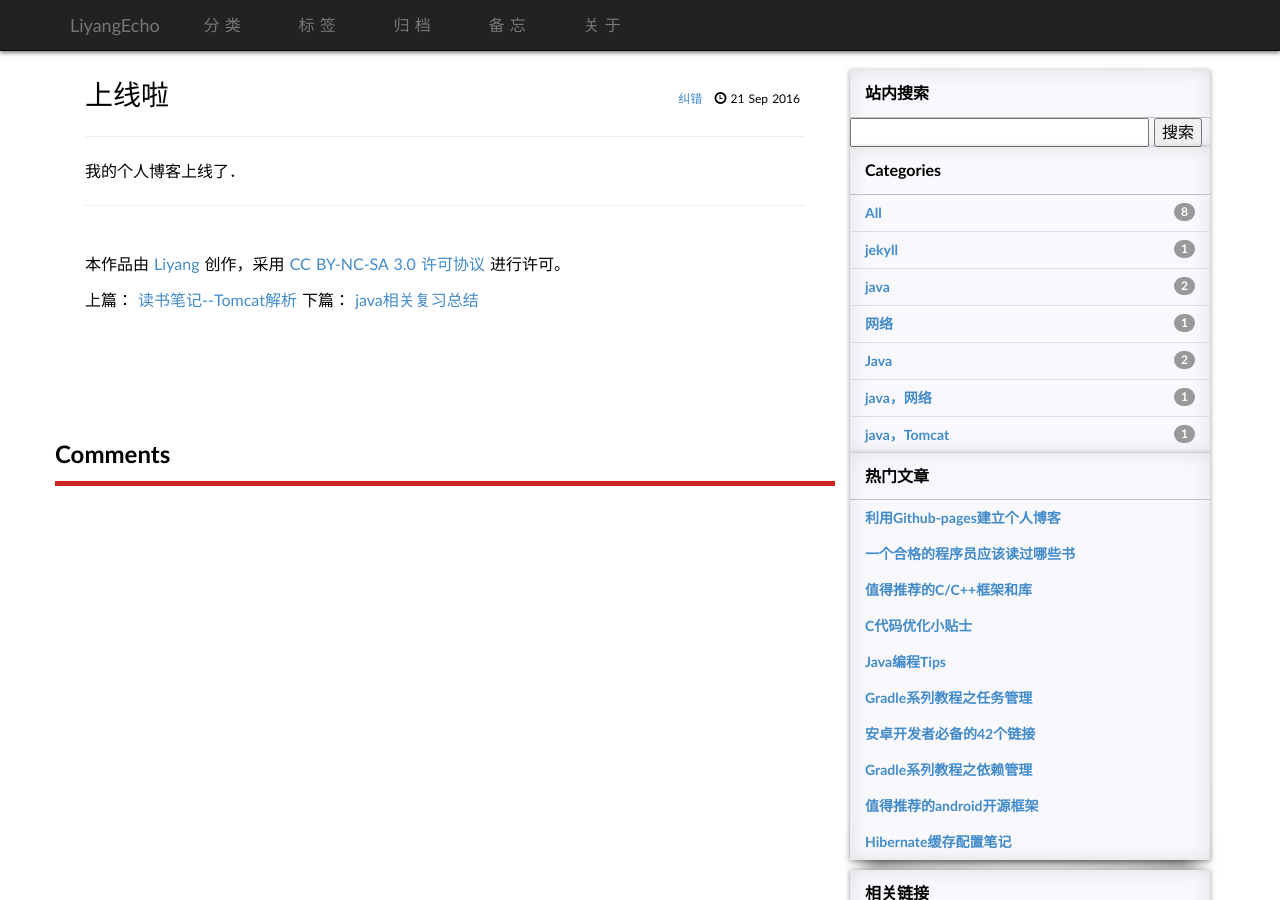
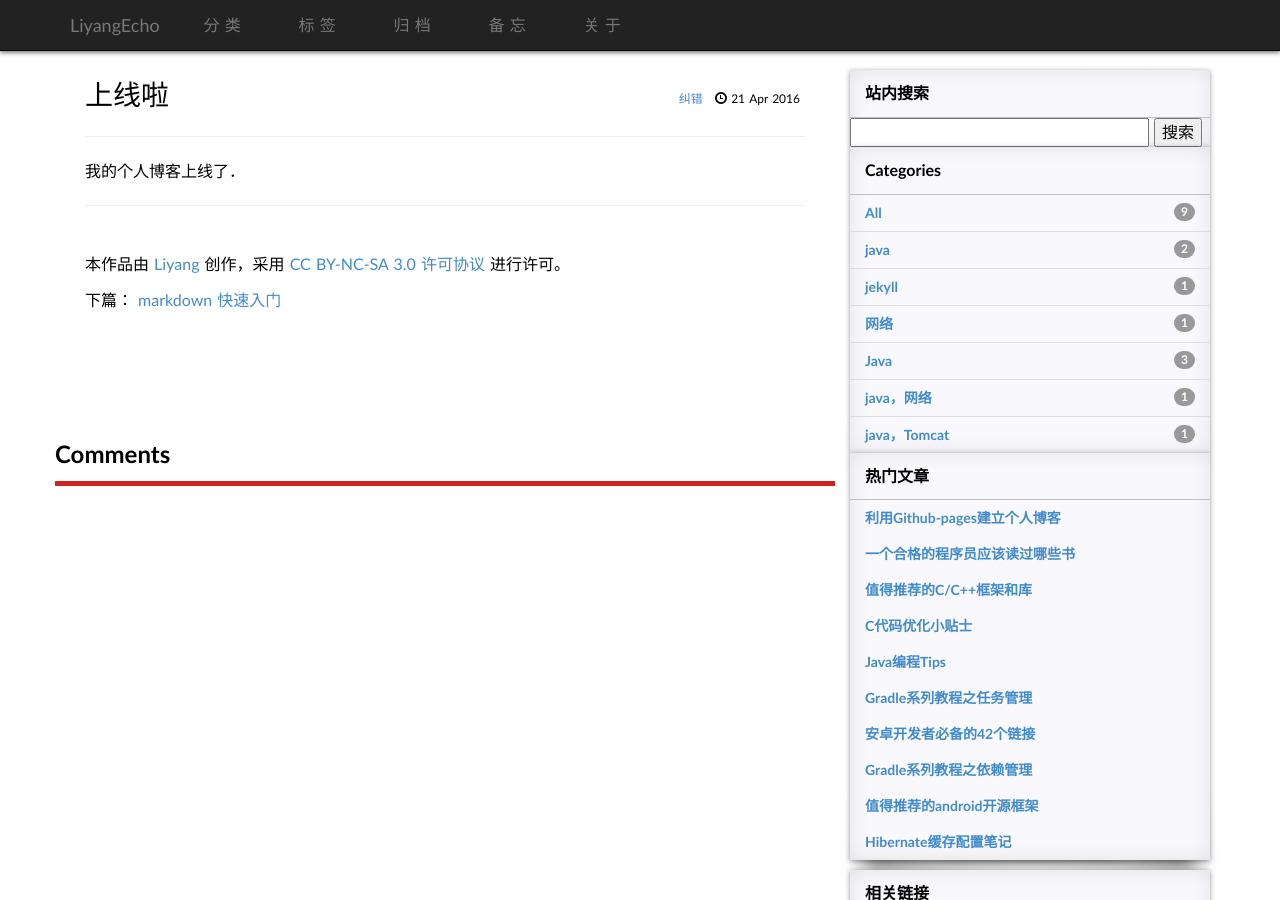
Before and after one commit to coodlyer/coodlyer.github.io, a Jekyll site: the page built from _posts/2016-04-21-in-the-rain.md, in a window 1280 px wide and 900 px high. Built offline with Jekyll 4.4.1, drawn with Linux system fonts in a browser that asks for light colours; some web fonts are replaced; comment, search, counter and statistics services are not loaded; some of the changed lines change nothing that is shown.

Commit message:
update article

````diff
--- a/_posts/2016-04-21-in-the-rain.md
+++ b/_posts/2016-04-21-in-the-rain.md
@@ -1,8 +1,7 @@
 ---
 title: 上线啦
-date: 2016-09-21 01:05:13 +0800
+date: 2016-04-21 01:05:13 +0800
 layout: post
-permalink: /blog/2016/09/21/on-the-net.html
 categories:
   - java
 tags:
--- /dev/null
+++ b/_posts/2016-12-05-Sort.md
@@ -0,0 +1,270 @@
+---
+layout: post
+title: 常用排序算法的java实现
+description: 近期面试复习中，对常用的排序算法进行了java实现
+keywords: Java
+categories : [Java]
+tags : [Java]
+---
+
+作者：李阳
+
+-------------------
+
+## 排序算法算法复习
+
+### 1.插入排序 **稳定**
+
+原理：从有序序列中选择合适的位置进行插入
+
+复杂度：最好 - 最坏 - 平均 O(n) - O(n^2) - O(n^2)
+
+```java
+public void selectionSort(int[] a) {
+	if (null ==a || a.length < 2) {
+		return;
+	}
+	for (int i = 1; i < a.length; i++) {
+		int temp = a[i]; // 暂存
+		int j = i - 1;
+		while (j >= 0 && temp < a[j]) {
+			a[j+1] = a[j];
+			j--;
+		}
+		a[j+1] = temp;
+	}
+}
+```
+
+### 2.冒泡排序 **稳定**
+
+原理：相邻两个元素比较大小进行交换，一趟冒泡后会有一个元素到达最终位置
+
+复杂度：最好 - 最坏 - 平均 O(n) - O(n^2) - O(n^2)
+
+```java
+public void bubbleSort(int[] a) {
+	if (null == a || a.length < 2) {
+		return;
+	}
+	boolean flag;
+	for (int i = 0; i < a.length - 1; i++) {
+		flag = false;
+		for (int j = 0; j < a.length - 1 - i; j++) {
+			if (a[j] > a[j+1]) {
+				int temp = a[j];
+				a[j] = a[j+1];
+				a[j+1] = temp;
+				flag = true;
+			}
+			if (flag == false) {
+				return;
+			}
+		}
+	}
+}
+```
+
+### 3.希尔排序(缩小增量排序) **不稳定**
+
+按步长进行分组，组内直接插入，缩小增量再次进行此步骤，增量为1时相当于一次直接插入。
+
+复杂度：最好O(n) - 最坏O(n^s 1<s<2) - 平均O(n^1.3)
+
+```java
+public void shellSort(int[] a) {
+	if (null == a || a.length < 2) {
+		return;
+	}
+	for (int d = a.length/2; d > 0; d/=2) {
+		for (int i = d; i < a.length; i++) {
+		// 内部直接插入
+			int temp = a[i];
+			int j = i - d;
+			while (j >= 0 && temp < a[j]) {
+				a[j+d] = a[j];
+				j -= d;
+			}
+			a[j+d] = temp;
+		}
+	}
+}
+```
+
+### 4.选择排序 **不稳定**
+
+原理：每次从无序序列选择一个最小的
+
+复杂度：最好O(n^2) - 最坏O(n^2) - 平均O(n^2)
+
+```java
+public void selectSort(int[] a) {
+	if (null == a || a.length < 2) {
+		return;
+	}
+
+	for (int i = 0; i < a.length; i++) {
+		int k = i;
+		for (int j = i + 1; j < a.length; j++) {
+			if (a[j] < a[k]) {
+				k = j;
+			}
+		}
+		if (k != i) {
+			int temp = a[k];
+			a[k] = a[i];
+			a[i] = temp;
+		}
+	}
+}
+
+```
+
+### 5.快速排序 **不稳定**
+
+原理：分治+递归
+
+复杂度：最好O(nlgn) - 最坏O(n^2) - 平均O(nlgn)
+
+```java
+public void quickSort(int[] a, int low, int high) {
+
+	if (low < high) {
+		int mid = partition(a, low, high);
+		quickSort(a, low, mid - 1);
+		quickSort(a, mid + 1, high);
+	}
+}
+
+private int partition(int[] a, int low, int high) {
+	int pivot = a[low];
+
+	while (low < high) {
+		while (low < high && a[high] >= pivot) {
+			high--;
+		}
+		a[low] = a[high];
+		while (low < high && a[low] <= pivot) {
+			low++;
+		}
+		a[high] = a[low];
+	}
+	a[low] = pivot;
+
+	return low;
+}
+```
+选取pivot的方式：固定基准元 随机基准 三数取中
+
+快排的优化：针对随机数组+有序数组+重复数组
+
+1.当待排序序列的长度分割到一定大小后，使用插入排序<三数取中+插入排序>：效率提高一些，但是都解决不了重复数组的问题。
+
+2.在一次分割结束后，可以把与Key相等的元素聚在一起，继续下次分割时，不用再对与key相等元素分割
+<三数取中+插排+聚集相同元素>
+
+### 6.归并排序 **稳定**
+
+原理：两个有序序列的合并，方法：分治 + 递归
+
+复杂度：最好O(nlgn) - 最坏O(nlgn) - 平均O(nlgn)
+
+```java
+public void mergeSort(int[] a, int low, int high) {
+	int mid = (low + high) / 2;
+	if (low < high) {
+		//左边
+		mergeSort(a, low, mid);
+		//右边
+		mergeSort(a, mid + 1, high);
+		//有序序列归并
+		merge(a, low, mid, high);
+	}
+}
+
+private void merge(int[] a, int low, int mid, int high) {
+	int[] temp = new int[high - low + 1];
+	// 左指针
+	int i = low;
+	// 右指针
+	int j = mid + 1;
+	// 临时数组指针
+	int k = 0;
+
+	while (i <= mid && j <= high) {
+		if (a[i] < a[j]) {
+			temp[k++] = a[i++];
+		} else {
+			temp[k++] = a[j++];
+		}
+	}
+
+	//左边剩余
+	while (i <= mid) {
+		temp[k++] = a[i++];
+	}
+
+	//右边剩余
+	while (j <= high) {
+		temp[k++] = a[j++];
+	}
+
+	// 倒出
+	for (int t = 0; t < temp.length; t++) {
+		a[t + low] = temp[t];
+	}
+}
+
+```
+
+### 堆排序
+
+原理：利用堆的特性
+
+复杂度：O(nlogn) [平均 - 最好 - 最坏]
+
+```java
+// 堆排序
+public void heapSort(int[] a) {
+	if (null == a || a.length < 2) {
+		return;
+	}
+	buildMaxHeap(a);
+
+	for (int i = a.length - 1; i >= 0; i--) {
+		int temp = a[0];
+		a[0] = a[i];
+		a[i] = temp;
+		adjustHeap(a, i, 0);
+	}
+}
+
+// 建堆
+private void buildMaxHeap(int[] a) {
+	for (int i = a.length/2; i >= 0; i--) {
+		adjustHeap(a, a.length, i);
+	}
+}
+
+// 调整堆
+private void adjustHeap(int[] a, int size, int parent) {
+	int left = 2 * parent + 1;
+	int right = 2 * parent + 2;
+	int largest = parent;
+
+	if (left < size && a[left] > a[largest]) {
+		largest = left;
+	}
+
+	if (right < size && a[right] > a[largest]) {
+		largest = right;
+	}
+
+	if (parent != largest) {
+		int temp = a[parent];
+		a[parent] = a[largest];
+		a[largest] = temp;
+		adjustHeap(a, size, largest);
+	}
+}
+```
````
Also changed, not shown: _posts/2016-07-12-读书笔记--tomcat解析.md (renamed from _posts/2016-06-21-读书笔记--tomcat解析.md), 1 other file.
